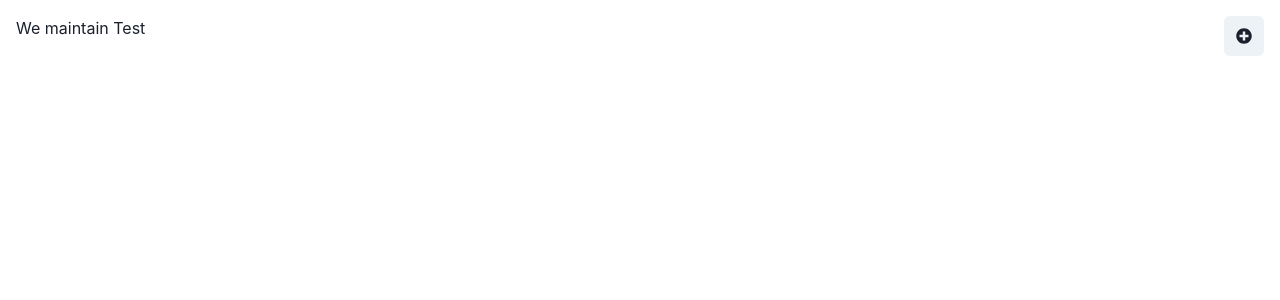
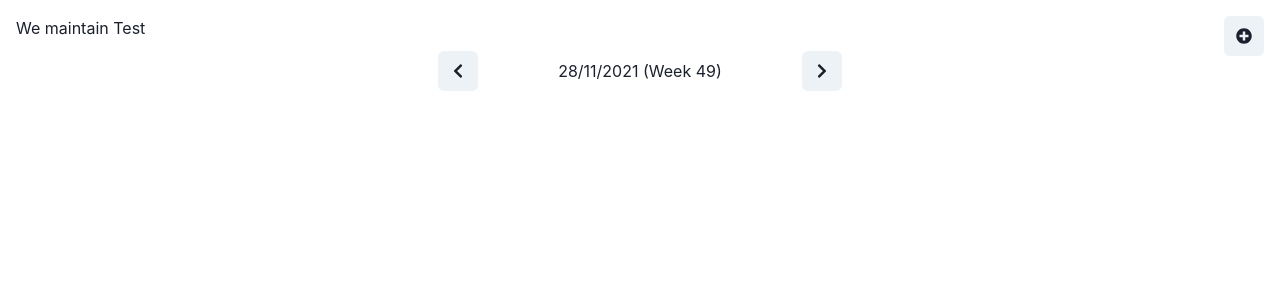
Before and after one commit to Jiiieeef/WeMaintainTest, a React (Create React App) app: page / in a window 1280 px wide. Shown: the top 300 px of the page. Built offline with nearby package versions, Linux system fonts and the light colour scheme.

Commit message:
Allow to select active week

```diff
--- a/package.json
+++ b/package.json
@@ -15,6 +15,7 @@
     "@types/react": "^16.9.0",
     "@types/react-dom": "^16.9.0",
     "@types/react-redux": "^7.1.7",
+    "date-fns": "^2.26.0",
     "framer-motion": "^4",
     "react": "^17.0.2",
     "react-dom": "^17.0.2",
--- a/src/App.tsx
+++ b/src/App.tsx
@@ -1,12 +1,15 @@
 import { Box } from '@chakra-ui/react'
 import React from 'react'
 
+import { Calendar } from './components/Calendar/Calendar'
 import { TopBar } from './components/TopBar'
 
 const App: React.FC = () => {
   return (
     <Box p={4}>
       <TopBar />
+
+      <Calendar />
     </Box>
   )
 }
--- /dev/null
+++ b/src/components/Calendar/Calendar.tsx
@@ -0,0 +1,14 @@
+import { startOfWeek } from 'date-fns'
+import React, { useState } from 'react'
+
+import { SelectWeek } from './SelectWeek'
+
+export const Calendar: React.FC = () => {
+  const [activeDate, setActiveDate] = useState<Date>(() => {
+    const today = new Date()
+
+    return startOfWeek(today)
+  })
+
+  return <SelectWeek activeDate={activeDate} setActiveDate={setActiveDate} />
+}
--- /dev/null
+++ b/src/components/Calendar/SelectWeek.tsx
@@ -0,0 +1,35 @@
+import { Box, Flex, IconButton, Tooltip } from '@chakra-ui/react'
+import { add, sub, format } from 'date-fns'
+import React from 'react'
+import { FaChevronLeft, FaChevronRight } from 'react-icons/fa'
+
+export const SelectWeek: React.FC<{
+  activeDate: Date
+  setActiveDate: React.Dispatch<React.SetStateAction<Date>>
+}> = ({ activeDate, setActiveDate }) => {
+  return (
+    <Flex alignItems="center" justifyContent="center" mb={5} h={30}>
+      <Tooltip label="Previous week">
+        <IconButton
+          aria-label="Previous week"
+          icon={<FaChevronLeft />}
+          onClick={() => {
+            setActiveDate(sub(activeDate, { weeks: 1 }))
+          }}
+        />
+      </Tooltip>
+      <Box mx={20}>
+        {format(activeDate, 'dd/MM/YYY')} (Week {format(activeDate, 'w')})
+      </Box>
+      <Tooltip label="Next week">
+        <IconButton
+          aria-label="Next week"
+          icon={<FaChevronRight />}
+          onClick={() => {
+            setActiveDate(add(activeDate, { weeks: 1 }))
+          }}
+        />
+      </Tooltip>
+    </Flex>
+  )
+}
```
Also changed, not shown: 1 other file (tests, documents, lock files or other folders).
